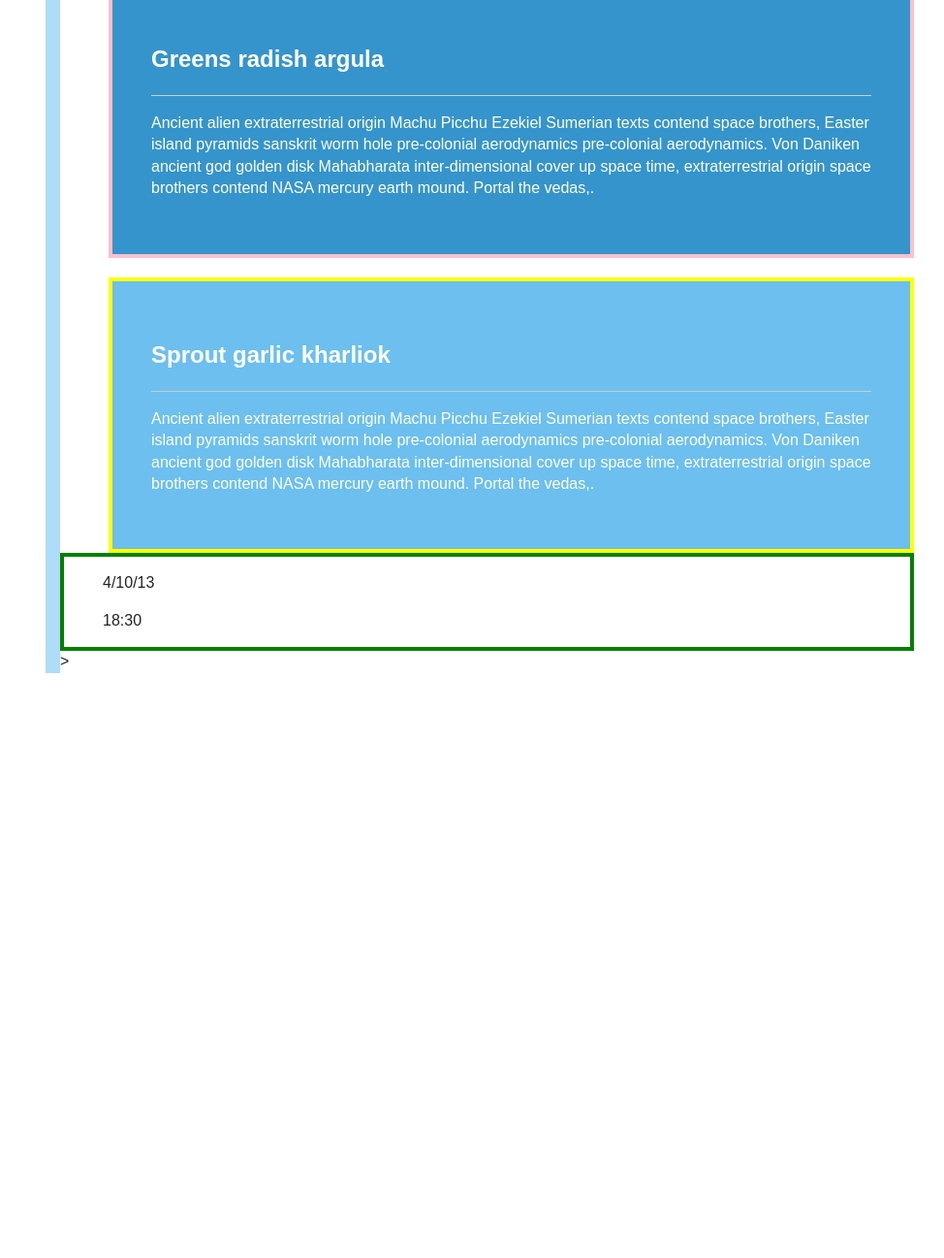
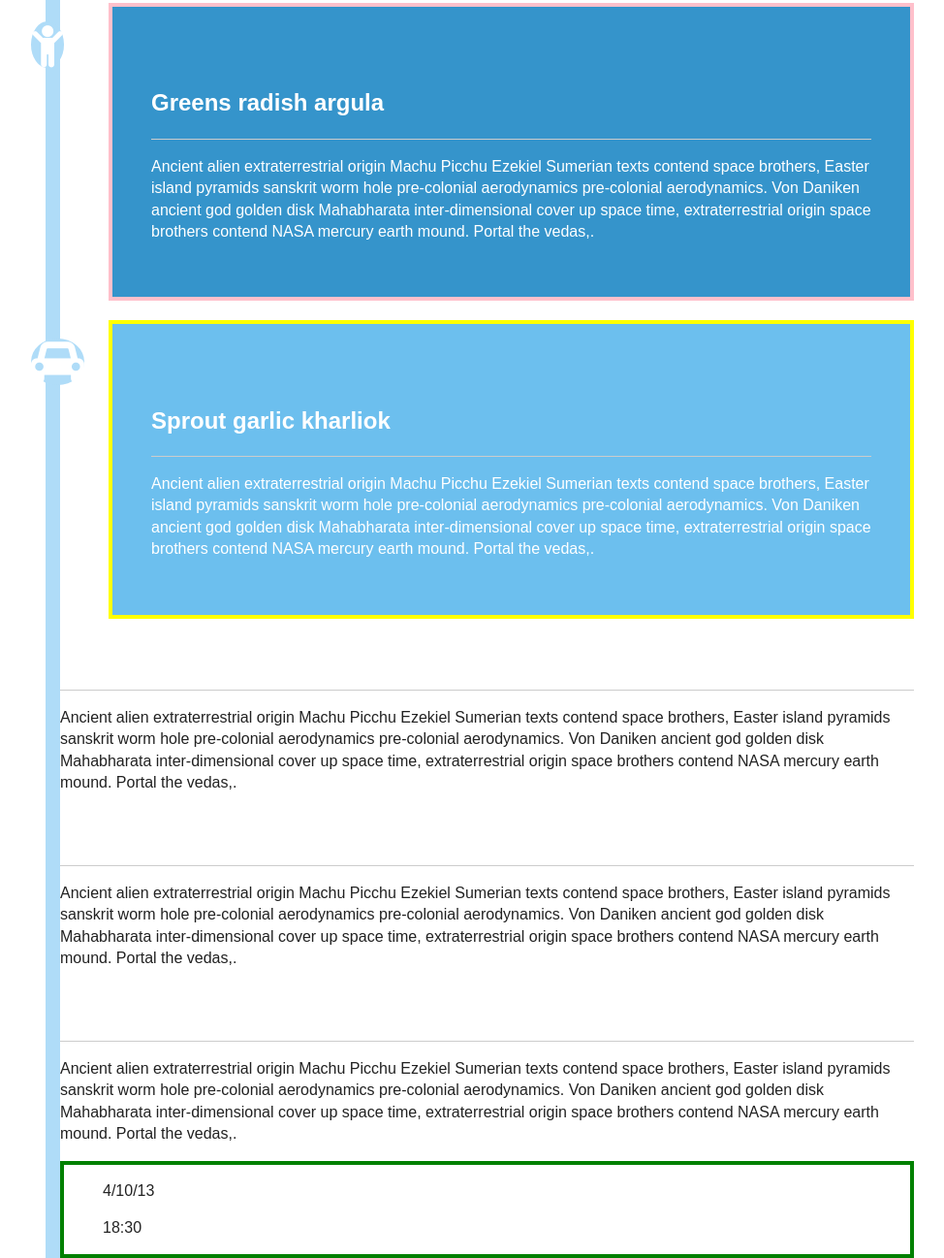
Before and after one commit to jgarcia99/TIY-Assignments, a plain HTML site: page pub/index.html in a window 1280 px wide. Shown: the part 414-1711 px from the top of the page at 97% size, without its empty margins (209-1183 px from the left). Before the commit the page ends 1108 px from the top, so only its background shows below. Drawn offline with Linux system fonts and the light colour scheme; a script that the page names is missing.

Commit message:
so I got 3 font-awesome icons on the border

```diff
--- a/pub/css/main.css
+++ b/pub/css/main.css
@@ -60,12 +60,18 @@ textarea {
 /* ==========================================================================
    Author's custom styles
    ========================================================================== */
+.fa{
+    margin: -124px;
+    background-color: #AFDCF8;
+    border-radius: 50%;
 
+}
 .page {
 
     border-left: solid 15px #AFDCF8;
     margin-left: 20%;
     margin-right: 10%;
+
 
 
 }
@@ -109,6 +115,18 @@ h2 {
     padding: 40px;
 
 }
+
+.third-box {
+    border: 4px solid yellow;
+    background-color: #6CBFEE;
+    color: white;
+    font-weight: lighter;
+    margin-left: 50px;
+    padding: 40px;
+
+}
+
+
 
 .side-col {
     border: 4px solid green;
--- a/pub/index.html
+++ b/pub/index.html
@@ -12,6 +12,7 @@
 
         <link rel="stylesheet" href="css/normalize.min.css">
         <link rel="stylesheet" href="css/main.css">
+        <link href="//maxcdn.bootstrapcdn.com/font-awesome/4.2.0/css/font-awesome.min.css" rel="stylesheet">
 
         <script src="js/vendor/modernizr-2.6.2.min.js"></script>
     </head>
@@ -24,22 +25,45 @@
         <![endif]-->
 
             <div class="first-box">
+                <i class="fa fa-camera-retro fa-3x"></i>
                <h2>Rice Black-Eyed Peas</h2>
+
                    <hr>
                    <p>Ancient alien extraterrestrial origin Machu Picchu Ezekiel Sumerian texts contend space brothers, Easter island pyramids sanskrit worm hole pre-colonial aerodynamics pre-colonial aerodynamics. Von Daniken ancient god golden disk Mahabharata inter-dimensional cover up space time, extraterrestrial origin space brothers contend NASA mercury earth mound. Portal the vedas,.Ancient alien extraterrestrial origin Machu Picchu Ezekiel Sumerian texts contend space brothers, Easter island pyramids sanskrit worm hole pre-colonial aerodynamics pre-colonial aerodynamics. Von Daniken ancient god golden disk Mahabharata inter-dimensional cover up space time, extraterrestrial origin space brothers contend NASA mercury earth mound. Portal the vedas,</p>
             </div>
 
             <div class="second-box">
+                <i class="fa fa-child fa-3x"></i>
                 <h2>Greens radish argula</h2>
                     <hr>
                     <p>Ancient alien extraterrestrial origin Machu Picchu Ezekiel Sumerian texts contend space brothers, Easter island pyramids sanskrit worm hole pre-colonial aerodynamics pre-colonial aerodynamics. Von Daniken ancient god golden disk Mahabharata inter-dimensional cover up space time, extraterrestrial origin space brothers contend NASA mercury earth mound. Portal the vedas,.</p>
             </div>
 
              <div class="third-box">
+                 <i class="fa fa-car fa-3x"></i>
                <h2>Sprout garlic kharliok</h2>
                    <hr>
                    <p>Ancient alien extraterrestrial origin Machu Picchu Ezekiel Sumerian texts contend space brothers, Easter island pyramids sanskrit worm hole pre-colonial aerodynamics pre-colonial aerodynamics. Von Daniken ancient god golden disk Mahabharata inter-dimensional cover up space time, extraterrestrial origin space brothers contend NASA mercury earth mound. Portal the vedas,.</p>
             </div>
+
+             <div class="fourth-box">
+               <h2>Sprout garlic kharliok</h2>
+                   <hr>
+                   <p>Ancient alien extraterrestrial origin Machu Picchu Ezekiel Sumerian texts contend space brothers, Easter island pyramids sanskrit worm hole pre-colonial aerodynamics pre-colonial aerodynamics. Von Daniken ancient god golden disk Mahabharata inter-dimensional cover up space time, extraterrestrial origin space brothers contend NASA mercury earth mound. Portal the vedas,.</p>
+            </div>
+
+             <div class="fifth-box">
+               <h2>Sprout garlic kharliok</h2>
+                   <hr>
+                   <p>Ancient alien extraterrestrial origin Machu Picchu Ezekiel Sumerian texts contend space brothers, Easter island pyramids sanskrit worm hole pre-colonial aerodynamics pre-colonial aerodynamics. Von Daniken ancient god golden disk Mahabharata inter-dimensional cover up space time, extraterrestrial origin space brothers contend NASA mercury earth mound. Portal the vedas,.</p>
+            </div>
+
+             <div class="sixth-box">
+               <h2>Sprout garlic kharliok</h2>
+                   <hr>
+                   <p>Ancient alien extraterrestrial origin Machu Picchu Ezekiel Sumerian texts contend space brothers, Easter island pyramids sanskrit worm hole pre-colonial aerodynamics pre-colonial aerodynamics. Von Daniken ancient god golden disk Mahabharata inter-dimensional cover up space time, extraterrestrial origin space brothers contend NASA mercury earth mound. Portal the vedas,.</p>
+            </div>
+
 
         <div class="side-col">
             <aside>
@@ -47,7 +71,7 @@
                 <ul>18:30</ul>
             </aside>
         </div>
-   >
+
         <script src="js/plugins.js"></script>
         <script src="js/main.js"></script>
     </body>
```
